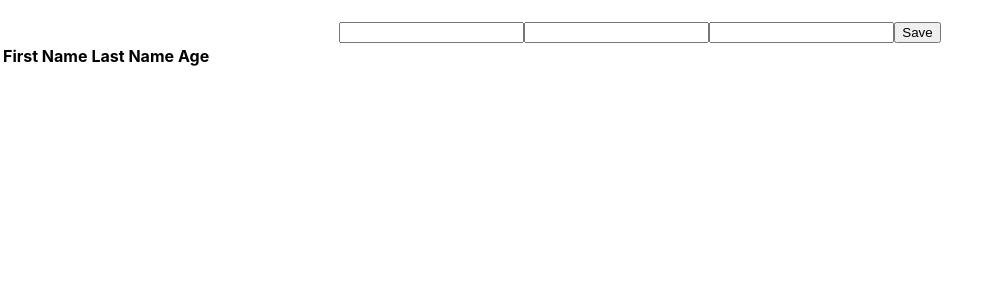
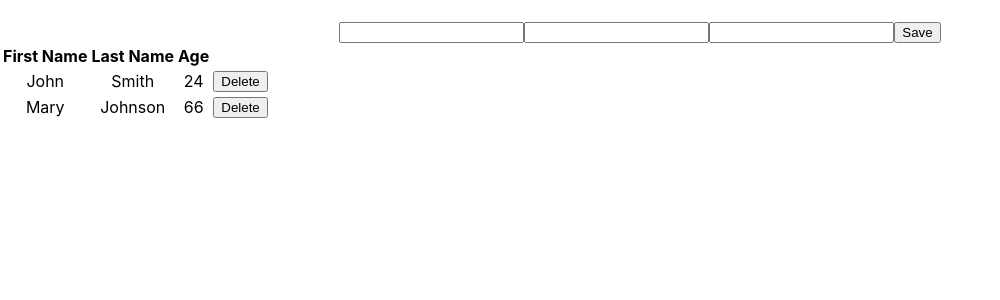
Before and after one commit to bran-mot/react-forms-and-tables, a React (Create React App) app: page / in a window 1280 px wide. Shown: the top 300 px of the page, without its empty margins (0-1000 px from the left). Built offline with nearby package versions, Linux system fonts and the light colour scheme.

Commit message:
Add deletion

```diff
--- a/src/App.js
+++ b/src/App.js
@@ -5,12 +5,12 @@ import Input from './Components/Input';
 import Button from './Components/Button';
 import './App.css';
 import Table from './Components/Table';
-
 export default class App extends React.Component {
 	constructor(props) {
 		super(props);
 		this.state = {
 			newPerson: {
+				id: '',
 				first: '',
 				last: '',
 				age: ''
@@ -18,12 +18,26 @@ export default class App extends React.Component {
 			first: '',
 			last: '',
 			age: '',
-			people: []
+			people: [
+				{
+					id: '1',
+					first: 'John',
+					last: 'Smith',
+					age: 24
+				},
+				{
+					id: '2',
+					first: 'Mary',
+					last: 'Johnson',
+					age: '66'
+				}
+			]
 		};
 		this.changeFirst = this.changeFirst.bind(this);
 		this.changeLast = this.changeLast.bind(this);
 		this.changeAge = this.changeAge.bind(this);
 		this.submitForm = this.submitForm.bind(this);
+		this.deletePerson = this.deletePerson.bind(this);
 	}
 
 	//functions
@@ -37,6 +51,7 @@ export default class App extends React.Component {
 			};
 		});
 	}
+
 	changeLast(event) {
 		var newLast = event.target.value;
 		this.setState(previousState => {
@@ -47,6 +62,7 @@ export default class App extends React.Component {
 			};
 		});
 	}
+
 	changeAge(event) {
 		var newAge = event.target.value;
 		this.setState(previousState => {
@@ -57,10 +73,14 @@ export default class App extends React.Component {
 			};
 		});
 	}
+
 	submitForm(event) {
 		event.preventDefault();
 		this.setState(previousState => {
 			return {
+				newPerson: Object.assign({}, previousState.newPerson, {
+					id: previousState.people.length + 1
+				}),
 				people: previousState.people.concat(previousState.newPerson),
 				newPerson: Object.assign({
 					first: '',
@@ -70,19 +90,18 @@ export default class App extends React.Component {
 			};
 		});
 	}
+
+	deletePerson(id) {
+		console.log('test');
+		this.setState(previousState => {
+			return {
+				people: previousState.people.filter(person => person.id !== id)
+			};
+		});
+	}
+
 	//render
 	render() {
-		let isBlank;
-		if (
-			this.state.newPerson.age != '' ||
-			this.state.newPerson.first != '' ||
-			this.state.newPerson.last != ''
-		) {
-			isBlank = false;
-		} else {
-			isBlank = true;
-		}
-
 		return (
 			<div className="App">
 				<h1>
@@ -122,7 +141,7 @@ export default class App extends React.Component {
 						onChange={this.changeAge}
 					/>
 				</Form>
-				<Table people={this.state.people} />
+				<Table people={this.state.people} onDelete={this.deletePerson} />
 			</div>
 		);
 	}
--- a/src/Components/Table.js
+++ b/src/Components/Table.js
@@ -1,7 +1,6 @@
 import React from 'react';
 
 export default function(props) {
-	debugger;
 	return (
 		<table>
 			<thead>
@@ -18,6 +17,15 @@ export default function(props) {
 							<td>{person.first}</td>
 							<td>{person.last}</td>
 							<td>{person.age}</td>
+							<td>
+								<button
+									onClick={() => {
+										props.onDelete(person.id);
+									}}
+								>
+									Delete
+								</button>
+							</td>
 						</tr>
 					);
 				})}
```
Also changed, not shown: src/Components/Input.js (+0 -9 lines).
